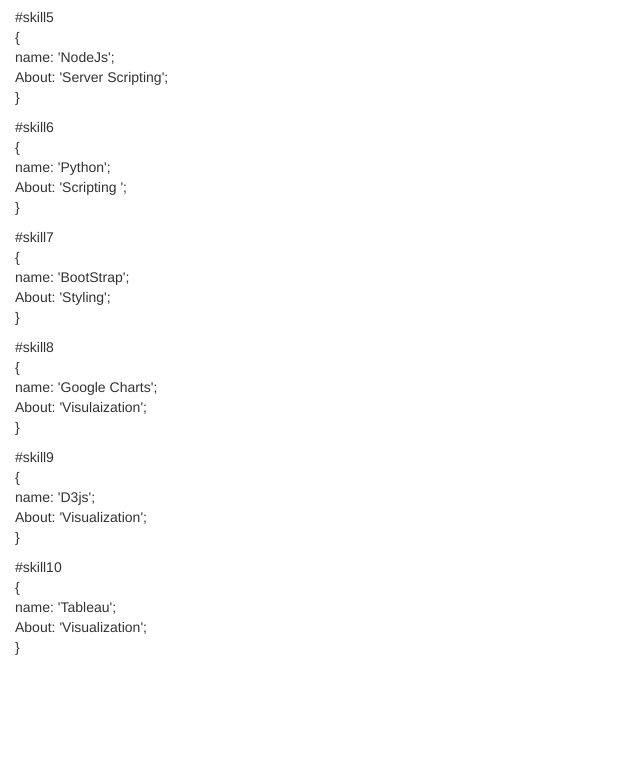
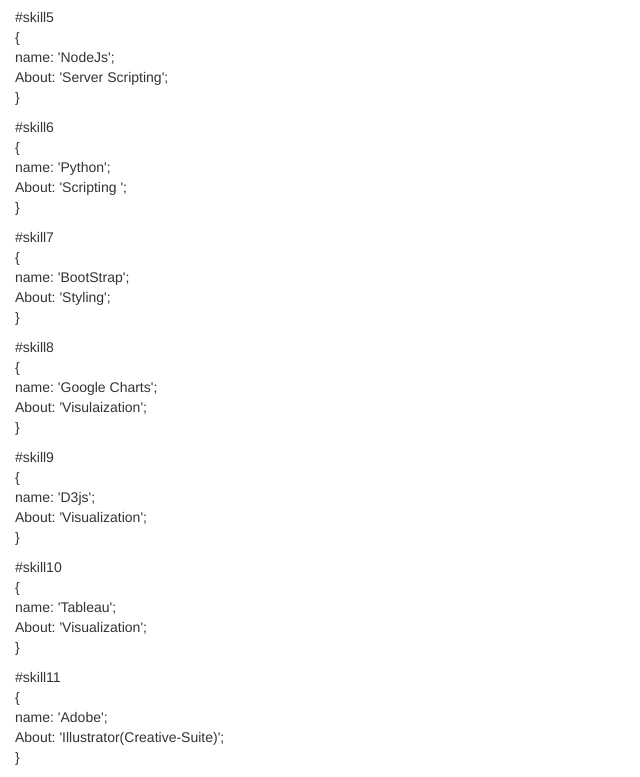
Before and after one commit to SatishChandraPalakoti/PortFolio, a website: page pages/skills.html in a window 1280 px wide. Shown: the part 853-1630 px from the top of the page, without its empty margins (0-640 px from the left). Before the commit the page ends 1520 px from the top, so only its background shows below. Drawn offline with nearby package versions, Linux system fonts and the light colour scheme.

Commit message:
Skill Updated

```diff
--- a/pages/skills.html
+++ b/pages/skills.html
@@ -34,6 +34,7 @@
 	  	<span class="name"></br>name</span>: <span class="mysk">'HTML5'</span>;
 	  	<span class="name"></br>About</span>: <span class="mysk">'Graduate-Projects'</span>;</br>
 	  	} </br></p>
+
 	  	<p><span id="ident">#skill2</span></br>{
 	  	<span class="name"></br>name</span>: <span class="mysk">'CSS3'</span>;
 	  	<span class="name"></br>About</span>: <span class="mysk">'Styling'</span>;</br>
@@ -70,6 +71,10 @@
 	  	<span class="name"></br>name</span>: <span class="mysk">'Tableau'</span>;
 	  	<span class="name"></br>About</span>: <span class="mysk">'Visualization'</span>;</br>
 	  	} </br></p>
+	  	<p><span id="ident">#skill11</span></br>{
+	  	<span class="name"></br>name</span>: <span class="mysk">'Adobe'</span>;
+	  	<span class="name"></br>About</span>: <span class="mysk">'Illustrator(Creative-Suite)'</span>;</br>
+	  	} </br></p>
 
  	</div>
  </div>
```
